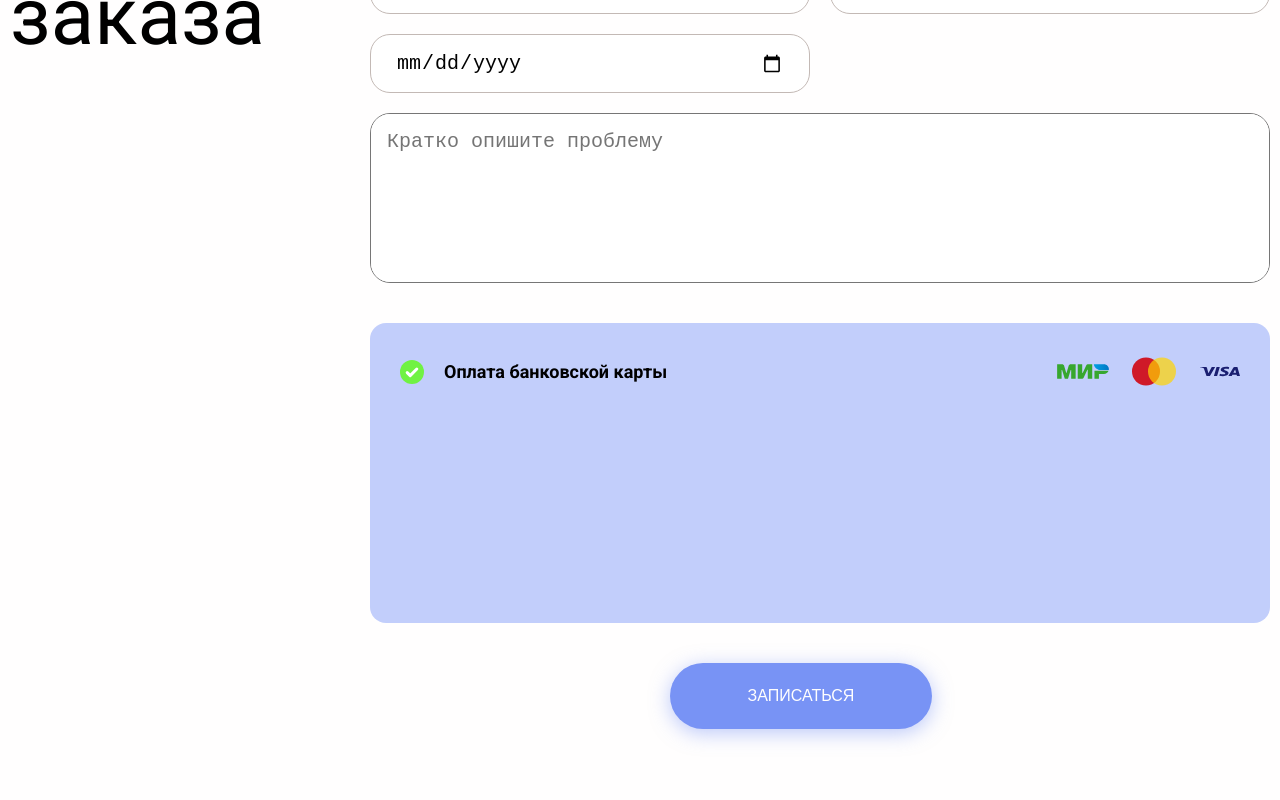
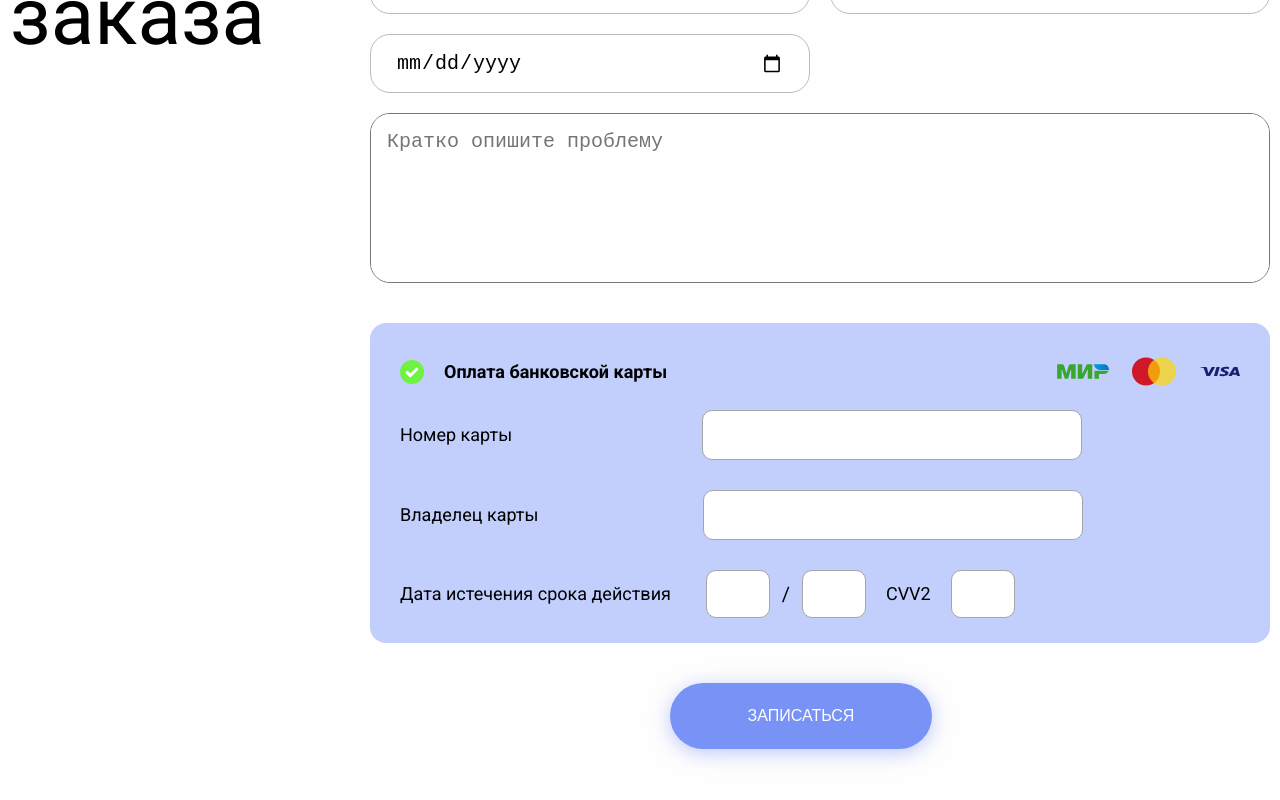
Before and after one commit to EllBor/veterinary-clinic, a React (Create React App) app in the folder frontend/: page /order-card in a window 1280 px wide. Shown: the part 352-1152 px from the top of the page. Built offline with nearby package versions, Linux system fonts and the light colour scheme.

Commit message:
added scroll pets

```diff
--- a/frontend/package.json
+++ b/frontend/package.json
@@ -21,7 +21,9 @@
     "react-router-dom": "^6.22.3",
     "react-router-hash-link": "^2.4.3",
     "react-scripts": "5.0.1",
+    "react-slick": "^0.30.2",
     "redux-slice": "^1.0.1",
+    "slick-carousel": "^1.8.1",
     "web-vitals": "^2.1.4"
   },
   "scripts": {
--- a/frontend/src/components/header/Header.js
+++ b/frontend/src/components/header/Header.js
@@ -1,8 +1,8 @@
 import { NavLink } from "react-router-dom";
 import React, { useState } from 'react';
 import CityModal from '../../components/modal/CityModal';
-import { fetchAuth, selectIsAuth } from "../../redux/slices/auth";
-import { useDispatch, useSelector} from "react-redux";
+import { selectIsAuth } from "../../redux/slices/auth";
+import { useSelector} from "react-redux";
 import { HashLink as Link } from 'react-router-hash-link';
 
 import "./style.css";
--- a/frontend/src/pages/Appointment.js
+++ b/frontend/src/pages/Appointment.js
@@ -1,7 +1,28 @@
 import "../styles/style-appointment.css";
-import { NavLink } from "react-router-dom";
+
+import { useSelector} from "react-redux";
+import { NavLink, useNavigate } from "react-router-dom";
+import { selectIsAuth } from "../redux/slices/auth";
 
 const Appointment = () => {
+  const isAuth = useSelector(selectIsAuth);
+  const navigate = useNavigate();
+  const handleConsultationClick = () => {
+    if (!isAuth) {
+      navigate('/login');
+    } else {
+      navigate('/order');
+    }
+  };
+
+  const handleOnlineConsultationClick = () => {
+    if (!isAuth) {
+      navigate('/login');
+    } else {
+      navigate('/order-card');
+    }
+  };
+
   return (
     <main>
       <section className="appointment">
@@ -12,18 +33,22 @@ const Appointment = () => {
               <NavLink className="appointment__back" to="/">
                 НАЗАД
               </NavLink>
-              <NavLink to="/order-card">
+
+                <button className="payment__btn" onClick={handleOnlineConsultationClick}>
                     <div className="payment__item">
                       <p className="payment__item-title">Онлайн-консультация</p>
                       <span className="payment__item-price">2000 ₽</span>
                   </div>
-              </NavLink>
-              <NavLink to="/order">
+                </button>
+
+
+                <button className="payment__btn" onClick={handleConsultationClick}>
                   <div className="payment__item">
                     <p className="payment__item-title">Прием в клинике</p>
                     <span className="payment__item-price">Бесплатно</span>
                   </div>
-              </NavLink>
+                </button>
+
             </div>
           </div>
         </div>
--- a/frontend/src/pages/OrderCard.js
+++ b/frontend/src/pages/OrderCard.js
@@ -54,6 +54,30 @@ const OrderCard = () => {
                     <img src={visa} alt="" />
                   </div>
                 </div>
+                <div className="order__card-input">
+                  <div className="order__input-number">
+                    <label className="order__label order__label-number" for="number">Номер карты</label>
+                    <input className="order__input" type="number" id="number"/>
+                  </div>
+
+                  <div className="order__input-owner">
+                    <label className="order__label order__label-owner" for="owner">Владелец карты</label>
+                    <input className="order__input" type="text" id="owner"/>
+                  </div>
+
+                  <div className="order__input-date-cvv">
+                      <label className="order__label order__label-date" for="date">Дата истечения срока действия</label>
+                      <div className="order__date-wrapper">
+                        <input className="order__date-cvv " type="text" id="date1"/>
+                    </div>
+                      <input className="order__date-cvv order__date" type="text" id="date"/>
+
+                      <label className="order__label order__label-cvv" for="cvv2">CVV2</label>
+                      <input className="order__date-cvv" type="text" id="cvv2"/>
+                  </div>
+
+
+                </div>
               </div>
               <button className="top__slider-btn order-btn"  type="submit" >
                 ЗАПИСАТЬСЯ
--- a/frontend/src/redux/slices/users.js
+++ b/frontend/src/redux/slices/users.js
@@ -32,7 +32,6 @@ const usersSlice = createSlice({
         .addCase(fetchUsers.fulfilled, (state, action) => {
             state.status = 'loaded';
             state.items = action.payload;
-            console.log("action.payload user",action.payload);
         })
         .addCase(fetchUsers.rejected, (state, action) => {
             state.status = 'error';
--- a/frontend/src/styles/account.css
+++ b/frontend/src/styles/account.css
@@ -114,15 +114,16 @@
 
 .info__card-pet{
     display: flex;
+    flex: 0 0 900px;
+    height: auto;
     justify-content: space-around;
     gap: 40px;
-    width: 900px;
-    height: 520px;
     box-shadow: 2px 2px 10px rgba(0, 0, 0, 0.5);
     border-radius: 20px;
     padding: 30px;
     font-size: 20px;
     margin-top: 56px;
+    margin-bottom: 20px;
 }
 
 
@@ -229,6 +230,28 @@
 }
 
 .pets-container {
-    max-height: 600px; /* Установите желаемую максимальную высоту контейнера */
-    overflow-y: auto; /* Разрешить вертикальный скроллинг, если питомцев больше, чем может поместиться в контейнере */
+    display: flex;
+    flex-wrap: nowrap;
+    overflow-x: scroll;
+    max-width: 920px;
+    gap: 20px;
+    padding: 0 10px;
+  }
+
+/* Стилизация самого скроллбара */
+.pets-container::-webkit-scrollbar {
+    width: 12px;
+    height: 15px;
 }
+
+/* Стилизация трека скроллбара */
+.pets-container::-webkit-scrollbar-track {
+    background: #f1f1f1;
+}
+
+/* Стилизация ползунка скроллбара */
+.pets-container::-webkit-scrollbar-thumb {
+    background-color: #7893f5;
+    border-radius: 6px;
+    border: 3px solid #f1f1f1;
+}
--- a/frontend/src/styles/style-appointment.css
+++ b/frontend/src/styles/style-appointment.css
@@ -55,6 +55,12 @@
     box-shadow: 2px 2px 20px rgba(0, 0, 0, 0.1);
     border-radius: 20px;
     cursor: pointer;
+    background-color: transparent;
+}
+
+.payment__btn{
+    background-color: transparent;
+    border: none;
 }
 
 .payment__item:hover{
@@ -120,18 +126,20 @@
 
 .order__card{
     width: 900px;
-    height: 300px;
+    height: 320px;
     background: rgba(120, 147, 245, 0.45);
     border-radius: 16px;
     margin-bottom: 40px;
+    padding-top: 30px;
+    padding-left: 30px;
+    padding-right: 30px;
+    padding-bottom: 20px;
 }
 
 .order__card-top{
     display: flex;
     justify-content: space-between;
-    padding-top: 30px;
-    padding-left: 30px;
-    padding-right: 30px
+
 }
 
 .order__top-left{
@@ -146,3 +154,74 @@
     display: flex;
     gap: 20px;
 }
+
+.order__card-input{
+    display: flex;
+    flex-direction: column;
+    gap: 30px;
+    margin-top: 20px;
+}
+
+.order__input{
+    width: 380px;
+    height: 50px;
+    border-radius: 10px;
+    border: solid 1px #A6A6A6;
+    padding: 20px;
+    font-size: 18px;
+}
+
+.order__date-cvv{
+    width: 64px;
+    height: 48px;
+    border-radius: 10px;
+    border: solid 1px #A6A6A6;
+    padding: 20px;
+    font-size: 18px;
+}
+
+.order__label{
+    font-size: 18px;
+    font-weight: 400;
+}
+
+.order__label-number{
+    margin-right: 190px;
+}
+
+.order__label-owner{
+    margin-right: 165px;
+}
+
+.order__label-date{
+    margin-right: 35px;
+}
+
+.order__label-cvv{
+    margin-left: 20px;
+}
+
+.order__label-cvv{
+    margin-right: 20px;
+}
+
+.order__date{
+    margin-left: 12px;
+}
+
+.order__date-wrapper {
+    position: relative;
+    margin-right: 20px;
+    display: inline-block;
+}
+
+.order__date-wrapper::after {
+    content: '/';
+    position: absolute;
+    top: 0;
+    right: -20px; /* Помещаем символ справа от input */
+    font-size: 20px;
+    height: 100%;
+    display: flex;
+    align-items: center;
+}
--- a/frontend/src/styles/style.css
+++ b/frontend/src/styles/style.css
@@ -325,7 +325,7 @@ a {
 }
 
 .services__item-title {
-  font-size: 30px;
+  font-size: 20px;
   font-weight: 400;
 }
 .top__slider {
```
Also changed, not shown: 1 other file (tests, documents, lock files or other folders). Lines whose indentation alone changed are shown as unchanged.
